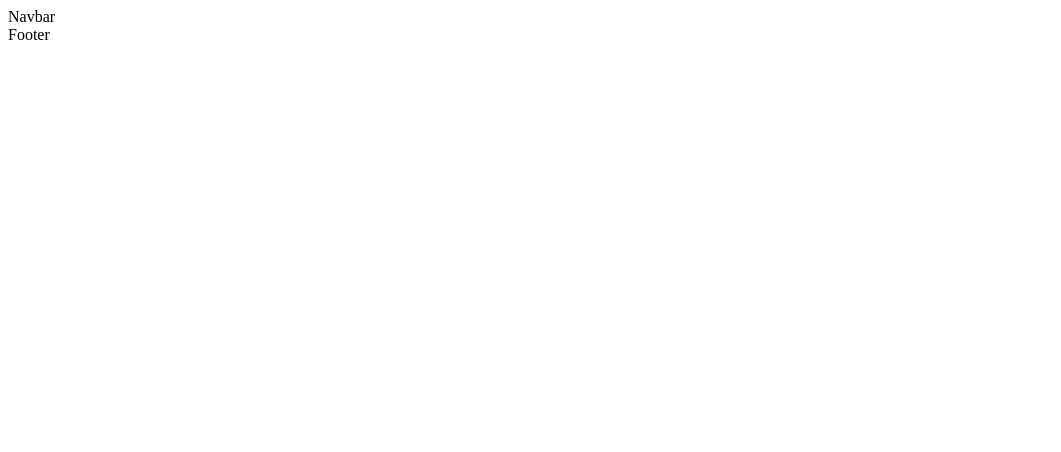
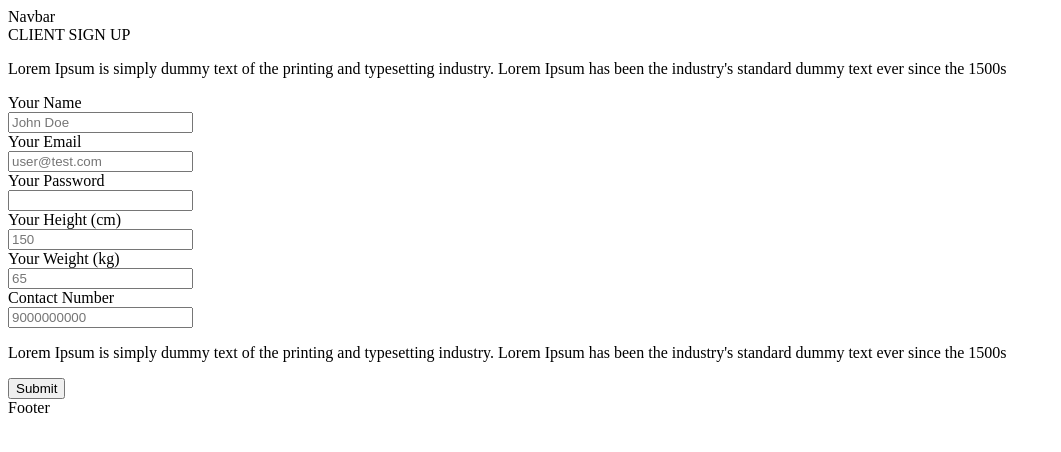
Before and after one commit to rebantac/gym_site, a React (Create React App) app in the folder client/: page /login-user in a window 1280 px wide. Before the commit this address had no page. Shown: the top 452 px of the page, without its empty margins (0-1061 px from the left). Built offline with nearby package versions, Linux system fonts and the light colour scheme; the HTML template or start-up script is replaced by a standard one.

Commit message:
rebanta2 commit

```diff
--- a/client/src/App.js
+++ b/client/src/App.js
@@ -2,7 +2,7 @@ import React from 'react';
 import { BrowserRouter, Link, Route, Routes } from 'react-router-dom'
 
 import { Navbar, Footer } from './components';
-import {Home, Profile, GetStarted } from './pages'
+import { Home, Profile, GetStarted, LoginUser, LoginGymOwner, Dashboard  } from './pages'
 
 import './App.css';
 
@@ -18,6 +18,12 @@ function App() {
           <Route path='/home' element={<Home />}/>
 
           <Route path='/profile' element={<Profile />}/>
+
+          <Route path='/login-user' element={<LoginUser />}/>
+
+          <Route path='/dashboard' element={<Dashboard />}/>
+
+          <Route path='/login-gym-owner' element={<LoginGymOwner />}/>
         </Routes>
 
         <Footer />
--- /dev/null
+++ b/client/src/components/FormField.jsx
@@ -0,0 +1,34 @@
+import React from 'react'
+
+const FormField = ({
+  labelName,
+  type,
+  name,
+  placeholder,
+  value,
+  handleChange,
+}) => {
+  return (
+    <div>
+      <div>
+        <label
+          htmlFor={name}
+        >
+          {labelName}
+        </label>
+      </div>
+
+      <input
+        type={type}
+        id={name}
+        name={name}
+        placeholder={placeholder}
+        value={value}
+        onChange={handleChange}
+        required
+      />
+    </div>
+  )
+}
+
+export default FormField
--- a/client/src/components/index.js
+++ b/client/src/components/index.js
@@ -1,7 +1,9 @@
 import Navbar from "./Navbar";
 import Footer from "./Footer";
+import FormField from "./FormField";
 
 export {
     Navbar,
     Footer,
+    FormField,
 }
--- /dev/null
+++ b/client/src/pages/Dashboard.jsx
@@ -0,0 +1,9 @@
+import React from 'react'
+
+const Dashboard = () => {
+  return (
+    <div>Dashboard</div>
+  )
+}
+
+export default Dashboard
--- /dev/null
+++ b/client/src/pages/LoginGymOwner.jsx
@@ -0,0 +1,9 @@
+import React from 'react'
+
+const LoginGymOwner = () => {
+  return (
+    <div>LoginGymOwner</div>
+  )
+}
+
+export default LoginGymOwner
--- /dev/null
+++ b/client/src/pages/LoginUser.jsx
@@ -0,0 +1,108 @@
+import React, { useState } from 'react';
+import { useNavigate } from 'react-router-dom';
+
+import { FormField } from '../components';
+
+const LoginUser = () => {
+  const navigate = useNavigate() // helps to go back to the home page
+
+  const [form, setForm] = useState({
+    name: '',
+    email: '',
+    password: '',
+    height: '',
+    weight: '',
+    contact: '',
+    gender: '',
+  });
+
+
+  const handleChange = (e) => {
+    setForm({ ...form, [e.target.name]: e.target.value })
+  };
+
+
+  const handleSubmit = async (e) => {
+    e.preventDefault();
+
+    navigate('/home');
+  }
+
+
+  return (
+    <section>
+      <div>CLIENT SIGN UP</div>
+
+      <p>Lorem Ipsum is simply dummy text of the printing and typesetting industry. Lorem Ipsum has been the industry's standard dummy text ever since the 1500s</p>
+
+      <form onSubmit={handleSubmit}>
+        <div>
+          <FormField
+            labelName='Your Name'
+            type='text'
+            name='name'
+            placeholder='John Doe'
+            value={form.name}
+            handleChange={handleChange}
+          />
+
+          <FormField
+            labelName='Your Email'
+            type='email'
+            name='email'
+            placeholder='user@test.com'
+            value={form.email}
+            handleChange={handleChange}
+          />
+
+          <FormField
+            labelName='Your Password'
+            type='password'
+            name='password'
+            value={form.password}
+            handleChange={handleChange}
+          />
+
+          <FormField
+            labelName='Your Height (cm)'
+            type='number'
+            name='height'
+            placeholder='150'
+            value={form.height}
+            handleChange={handleChange}
+          />
+
+          <FormField
+            labelName='Your Weight (kg)'
+            type='number'
+            name='weight'
+            placeholder='65'
+            value={form.weight}
+            handleChange={handleChange}
+          />
+
+          <FormField
+            labelName='Contact Number'
+            type='text'
+            name='contact'
+            placeholder='9000000000'
+            value={form.contact}
+            handleChange={handleChange}
+          />
+        </div>
+
+        <div className="mt-10">
+          <p>Lorem Ipsum is simply dummy text of the printing and typesetting industry. Lorem Ipsum has been the industry's standard dummy text ever since the 1500s</p>
+
+          <button
+            type='submit'
+          >
+            Submit
+          </button>
+        </div>
+      </form>
+    </section>
+  )
+}
+
+export default LoginUser
```
Also changed, not shown: client/src/pages/index.js (+7 -1 lines).
